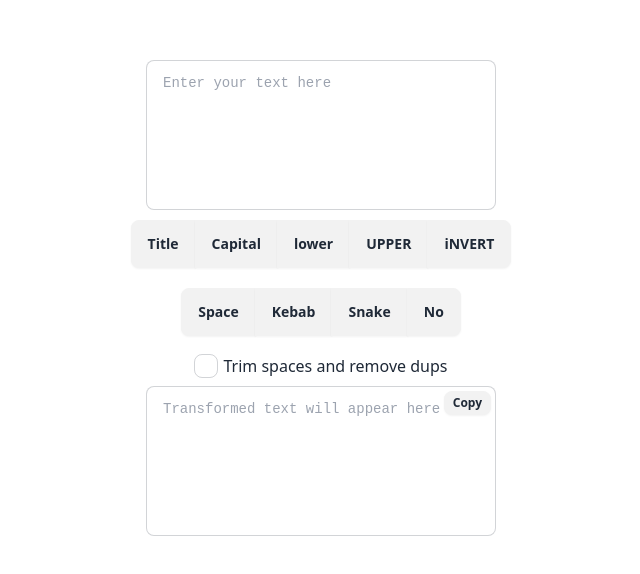
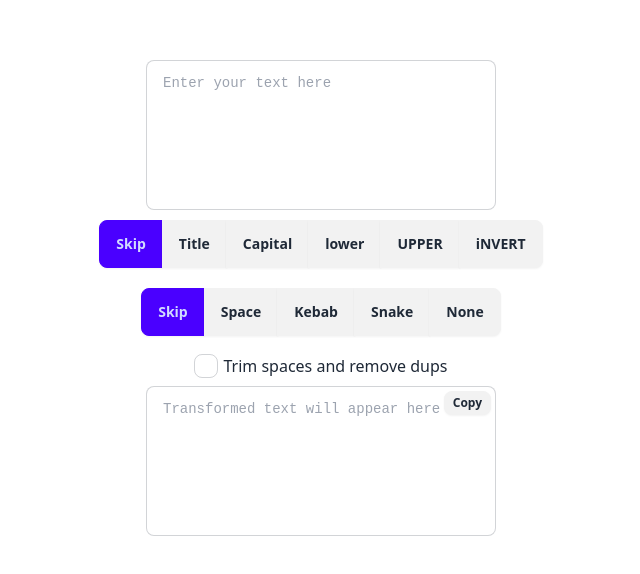
Before and after one commit to antonsizikov/text-transform, a SvelteKit app: page / in a window 1280 px wide. Shown: the part 102-676 px from the top of the page, without its empty margins (319-959 px from the left). Built offline with nearby package versions, Linux system fonts and the light colour scheme.

Commit message:
Add Skip option

```diff
--- a/src/routes/+page.svelte
+++ b/src/routes/+page.svelte
@@ -1,7 +1,7 @@
 <script lang="ts">
   let inputText = $state('');
-  let selectedCase = $state('');
-  let selectedSpacing = $state('');
+  let selectedCase = $state('skip');
+  let selectedSpacing = $state('skip');
   // let selectedNotation = $state('');
   let isClean = $state(false);
   let outputText = $derived(transformText(inputText));
@@ -16,8 +16,6 @@
         return '_';
       case 'none':
         return '';
-      default:
-        return ' ';
     }
   }
 
@@ -39,7 +37,7 @@
           .join('\n');
       case 'invert':
         return inputText.split('').map(char => char === char.toUpperCase() ? char.toLowerCase() : char.toUpperCase()).join('');
-      default:
+      case 'skip':
         return inputText;
     }
   }
@@ -66,7 +64,7 @@
           .split('\n')
           .map(line => line.replace(/[_\s-]+/g, ''))
           .join('\n');
-      default:
+      case 'skip':
         return inputText;
     }
   }
@@ -128,6 +126,7 @@
   <textarea class="textarea textarea-bordered" bind:value={inputText} placeholder="Enter your text here"></textarea>
 
   <div class="join">
+    <input class="join-item btn" type="radio" name="case" value="skip" aria-label="Skip" bind:group={selectedCase}>
     <input class="join-item btn" type="radio" name="case" value="title" aria-label="Title" bind:group={selectedCase}>
     <input class="join-item btn" type="radio" name="case" value="capital" aria-label="Capital" bind:group={selectedCase}>
     <input class="join-item btn" type="radio" name="case" value="lower" aria-label="lower" bind:group={selectedCase}>
@@ -136,10 +135,11 @@
   </div>
 
   <div class="join">
+    <input class="join-item btn" type="radio" name="spacing" value="skip" aria-label="Skip" bind:group={selectedSpacing}>
     <input class="join-item btn" type="radio" name="spacing" value="space" aria-label="Space" bind:group={selectedSpacing}>
     <input class="join-item btn" type="radio" name="spacing" value="kebab" aria-label="Kebab" bind:group={selectedSpacing}>
     <input class="join-item btn" type="radio" name="spacing" value="snake" aria-label="Snake" bind:group={selectedSpacing}>
-    <input class="join-item btn" type="radio" name="spacing" value="none" aria-label="No" bind:group={selectedSpacing}>
+    <input class="join-item btn" type="radio" name="spacing" value="none" aria-label="None" bind:group={selectedSpacing}>
   </div>
 
   <label class="label">
```
